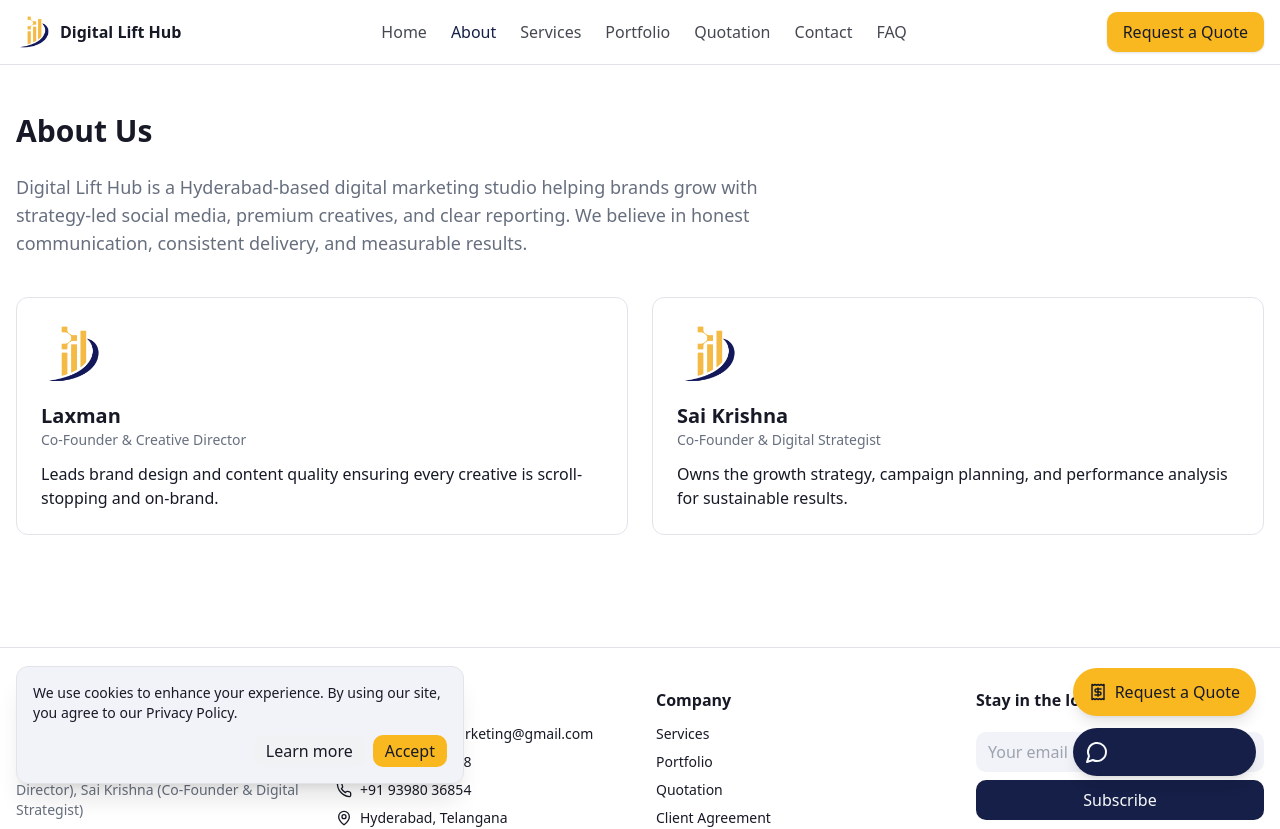
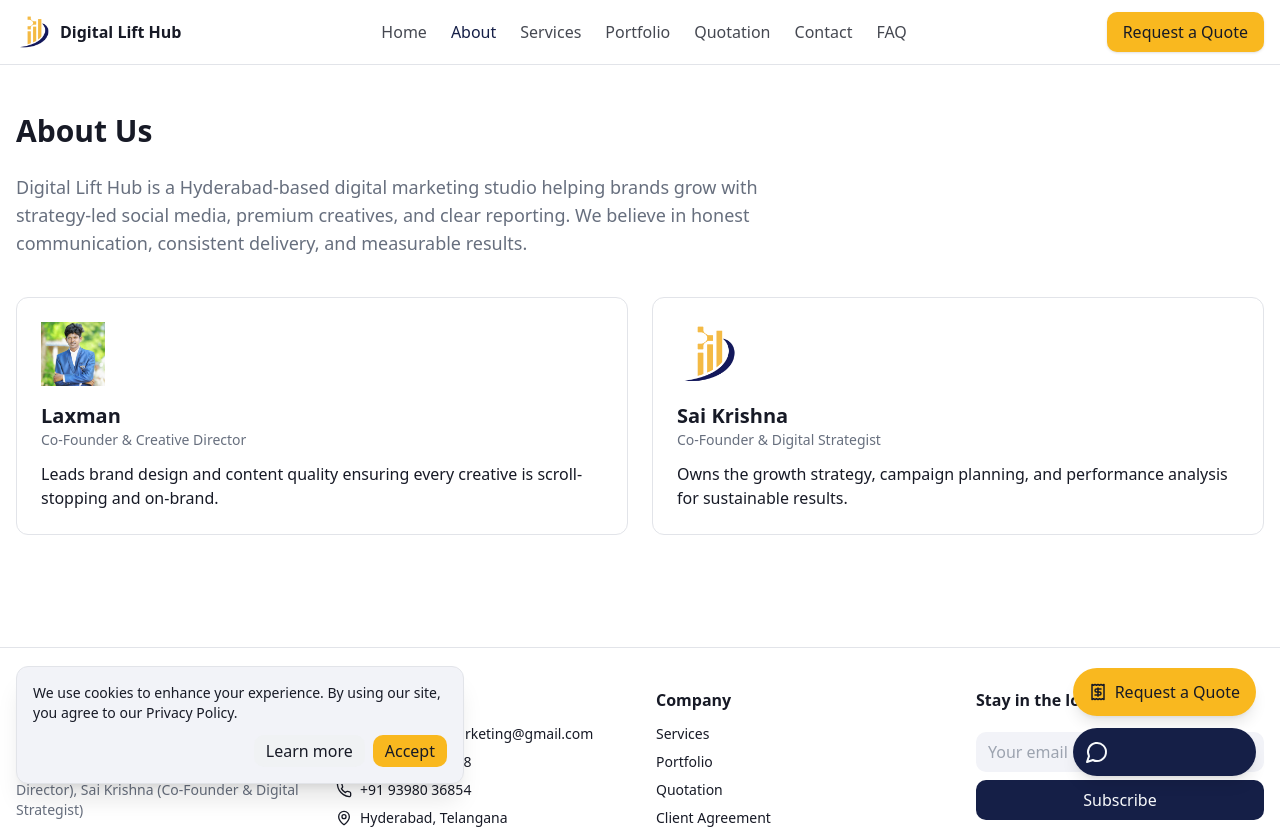
Before and after one commit to saikrishnauggi/Digital_Lift_Hub, a React (Vite) app: page /about in a window 1280 px wide. Shown: the top 829 px of the page. Built offline with nearby package versions, Linux system fonts and the light colour scheme.

Commit message:
normal commit

```diff
--- a/src/pages/About.tsx
+++ b/src/pages/About.tsx
@@ -8,7 +8,7 @@ const About = () => {
       <p className="text-lg text-muted-foreground max-w-3xl">Digital Lift Hub is a Hyderabad-based digital marketing studio helping brands grow with strategy-led social media, premium creatives, and clear reporting. We believe in honest communication, consistent delivery, and measurable results.</p>
       <section className="grid md:grid-cols-2 gap-6 mt-10">
         <article className="p-6 border rounded-xl bg-card">
-          <img src="/lovable-uploads/0fa6793e-7bf9-4d2c-b832-b3306de285d8.png" alt="Laxman - Co-Founder & Creative Director" className="h-16 w-16" />
+          <img src="/lovable-uploads/laxman.jpg" alt="Laxman - Co-Founder & Creative Director" className="h-16 w-16" />
           <h2 className="mt-4 text-xl font-semibold">Laxman</h2>
           <p className="text-sm text-muted-foreground">Co-Founder & Creative Director</p>
           <p className="mt-3">Leads brand design and content quality ensuring every creative is scroll-stopping and on-brand.</p>
```
Also changed, not shown: public/lovable-uploads/laxman.jpg (added), vercel.json (added).
